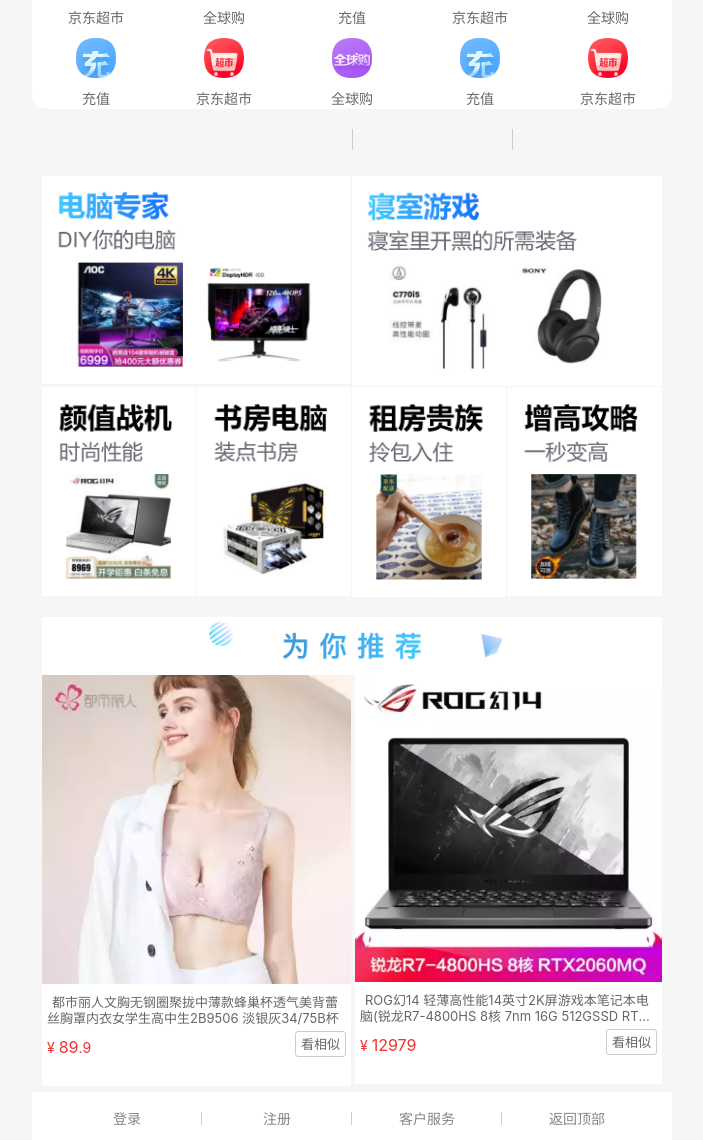
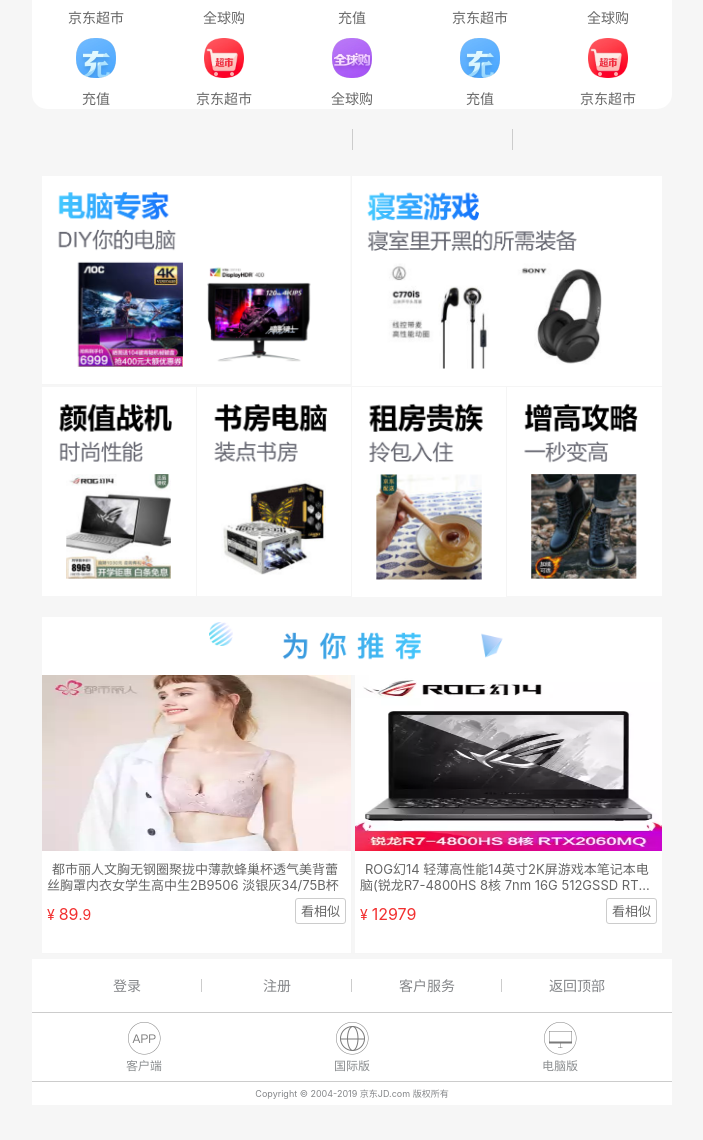
Before and after one commit to KyleC14/JDMobile, a plain HTML site: page index.html in a window 1280 px wide. Shown: the part 160-1300 px from the top of the page, without its empty margins (288-991 px from the left). After the commit the page ends 1265 px from the top, so only its background shows below. Drawn offline with Linux system fonts and the light colour scheme; files whose address does not match are found by name.

Commit message:
css fix redraw

```diff
--- a/css/index.css
+++ b/css/index.css
@@ -268,7 +268,7 @@ nav a span {
     background-color: #fff;
 }
 .tuijian_content ul li a img {
-    /*height: 176px;*/
+    height: 176px;
 }
 .product_text {
     display: -webkit-box;
```
